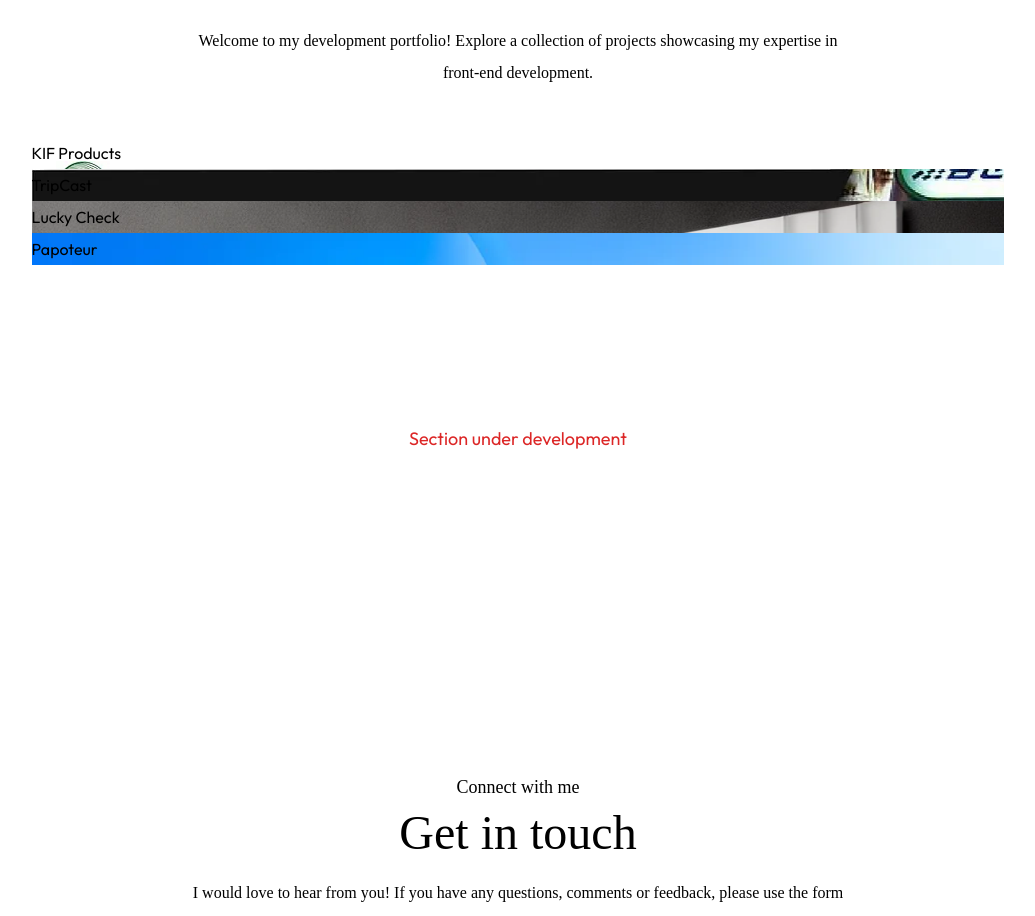
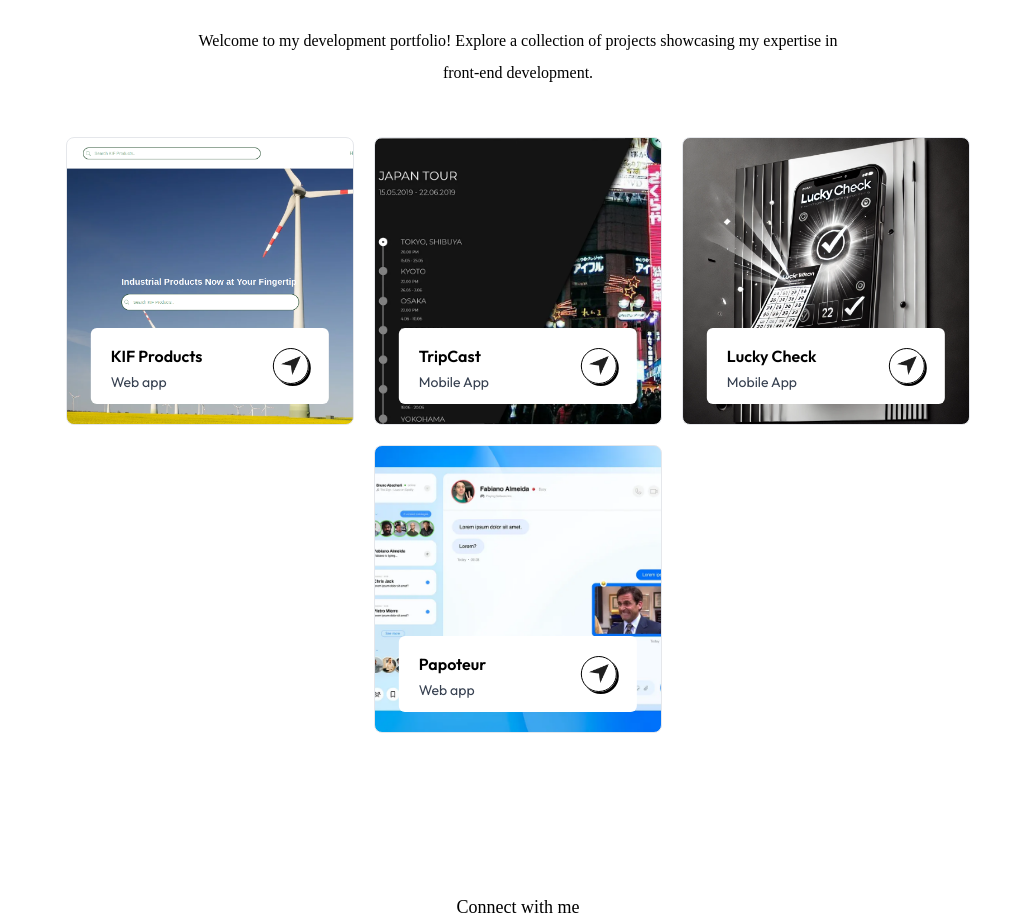
Before and after one commit to abhishekpv/portfolio, a Next.js app: page / in a window 1280 px wide. Shown: the part 3581-4497 px from the top of the page, without its empty margins (122-1157 px from the left). Built offline with nearby package versions, Linux system fonts and the light colour scheme; a web font is replaced by a local one.

Commit message:
add works section

```diff
--- a/components/experience/PositionCardBody.tsx
+++ b/components/experience/PositionCardBody.tsx
@@ -3,7 +3,7 @@ type PositionCardBodyProps = {
 };
 const PositionCardBody = ({ responsobilities }: PositionCardBodyProps) => {
   return (
-    <ul className="text-base text-justify list-disc text-gray-800 p-5 flex flex-col gap-3 py-5">
+    <ul className="text-base text-justify list-disc ml-5 text-gray-800 p-5 flex flex-col gap-3 py-5">
       {responsobilities.map((item, index) => {
         return <li key={index}>{item}</li>;
       })}
--- a/components/works/WorkContainer.tsx
+++ b/components/works/WorkContainer.tsx
@@ -1,10 +1,31 @@
-import { workData } from "@/assets/assets";
+import { assets, workData } from "@/assets/assets";
+import Image from "next/image";
 
 const WorkContainer = () => {
   return (
-    <div>
+    <div className="flex flex-wrap items-center justify-center max-w-7xl mx-auto w-fit gap-5">
       {workData.map((project) => {
-        return <div key={project.id} style={{backgroundImage:`url(${project.bgImage})`}}>{project.title}</div>;
+        return (
+          <div
+            className="aspect-square bg-no-repeat w-72 bg-cover border bg-center rounded-lg relative cursor-pointer group"
+            key={project.id}
+            style={{ backgroundImage: `url(${project.bgImage})` }}
+          >
+            <div className="bg-white w-10/12 rounded-md absolute bottom-5 left-1/2 -translate-x-1/2 py-3 px-5 flex items-center justify-between duration-500 group-hover:bottom-7">
+              <div>
+                <h2 className="font-semibold">{project.title}</h2>
+                <p className="text-sm text-gray-700">{project.description}</p>
+              </div>
+              <div className="border rounded-full duration-300 border-black w-9 aspect-square flex items-center justify-center shadow-[2px_2px_0_#000] group-hover:bg-lime-300 transition">
+                <Image
+                  src={assets.send_icon}
+                  alt={"send icon"}
+                  className="w-5"
+                />
+              </div>
+            </div>
+          </div>
+        );
       })}
     </div>
   );
--- a/components/works/Works.tsx
+++ b/components/works/Works.tsx
@@ -15,10 +15,7 @@ const Works = () => {
         Welcome to my development portfolio! Explore a collection of projects
         showcasing my expertise in front-end development.
       </p>
-      <WorkContainer/>
-      <p className="text-center my-40 text-lg text-red-600 ">
-        Section under development
-      </p>
+      <WorkContainer />
     </div>
   );
 };
```
